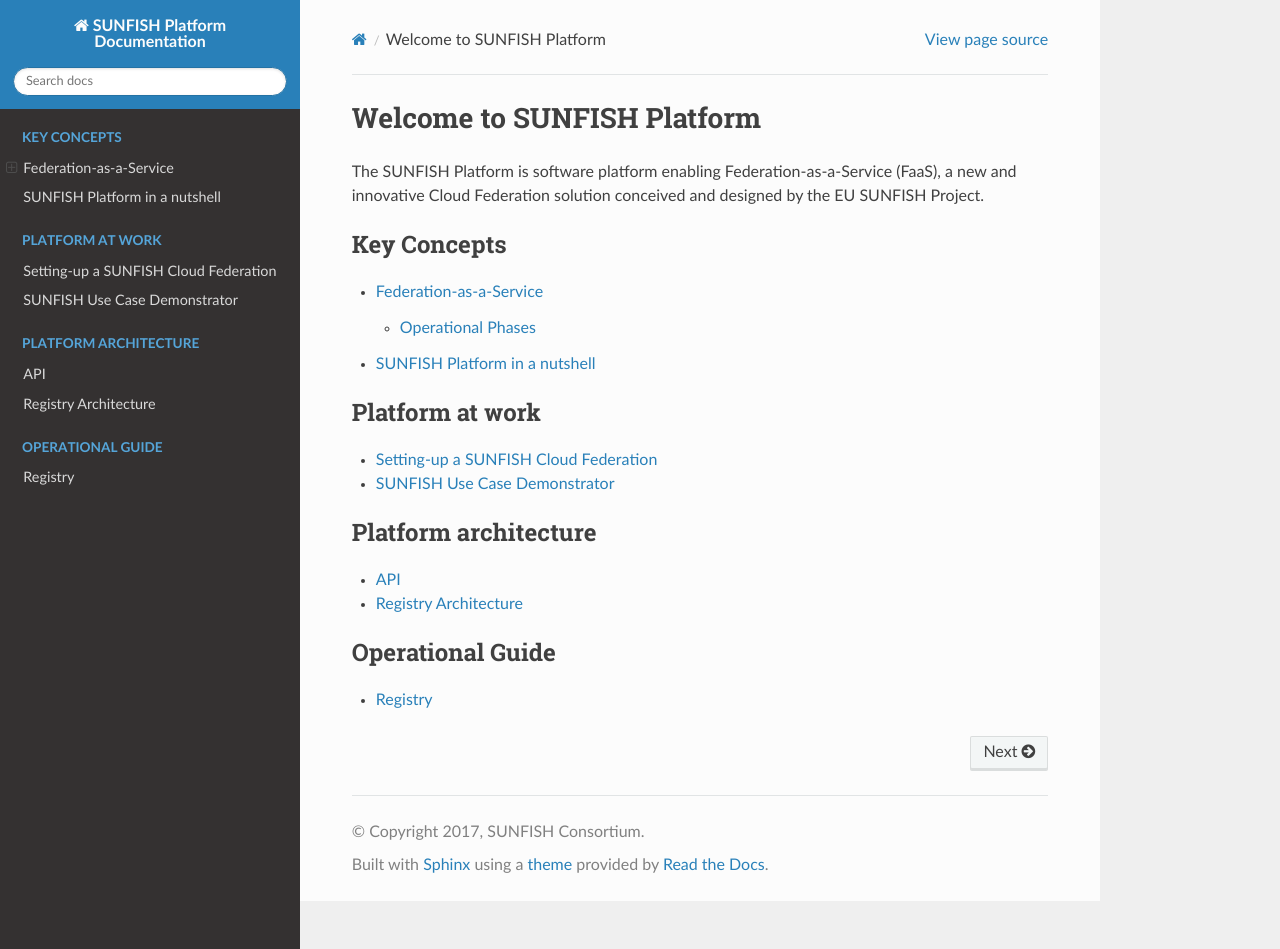
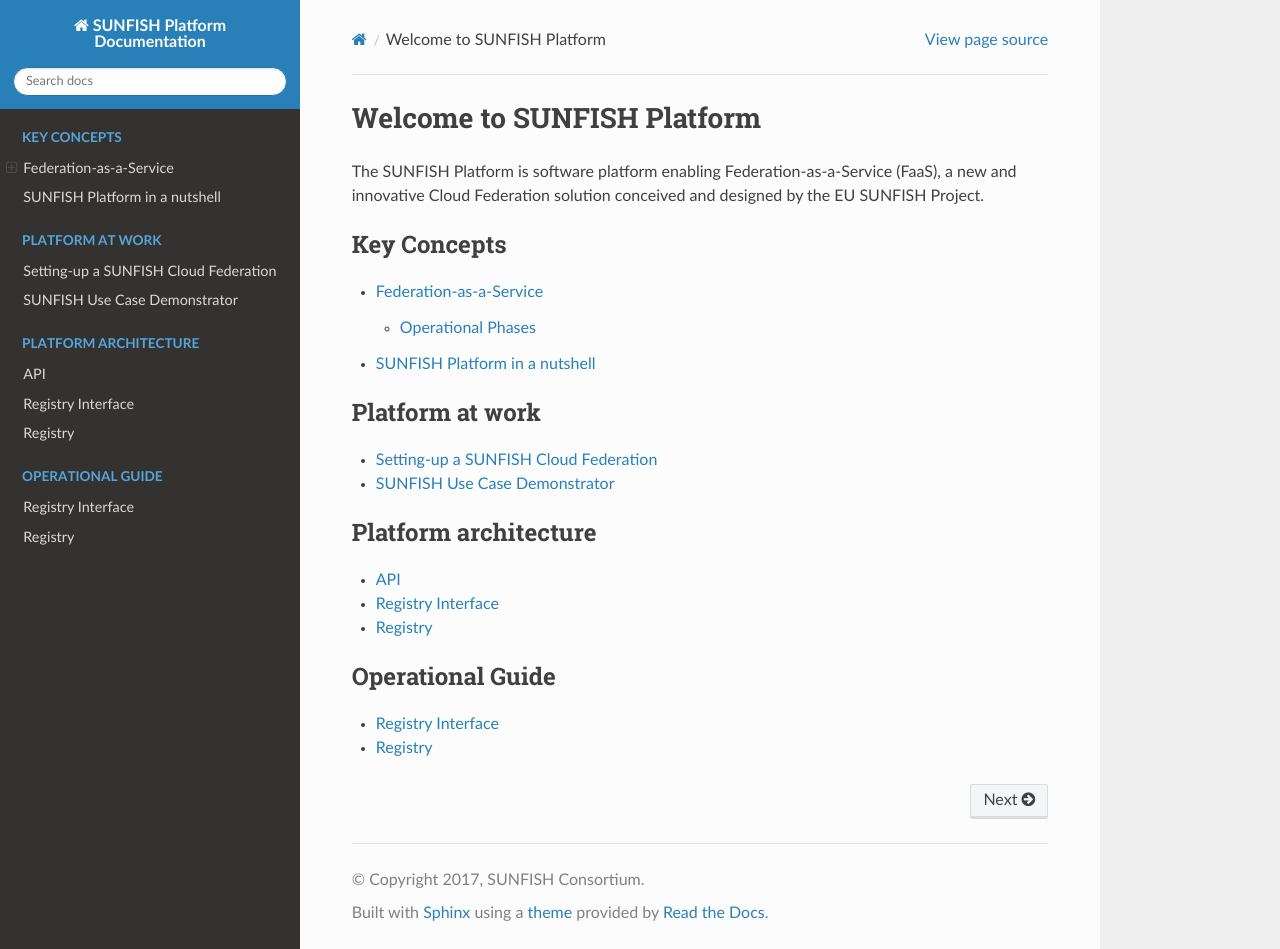
Before and after one commit to sunfish-prj/Platform-docs, a Sphinx documentation site: the page built from docs/index.rst, in a window 1280 px wide and 949 px high. Built offline with Sphinx 7.4.7 and the Read the Docs theme 2.0.0, drawn with Linux system fonts in a browser that asks for light colours.

Commit message:
Add RegistryInterface Files

```diff
--- a/docs/index.rst
+++ b/docs/index.rst
@@ -24,14 +24,16 @@
 
 
 .. toctree::
-  :maxdepth: 2
-  :caption: Platform architecture
+   :maxdepth: 2
+   :caption: Platform architecture
 
-  API
-  registry-arch
+   API
+   registry-interface-arch
+   registry-arch
 
 .. toctree::
    :maxdepth: 2
    :caption: Operational Guide
 
+   registry-interface-op
    registry-op
--- a/docs/registry-arch.rst
+++ b/docs/registry-arch.rst
@@ -1,5 +1,5 @@
-######################
-Registry Architecture
-######################
+#########
+Registry
+#########
 
 This is a page for the Registry Architecture
--- /dev/null
+++ b/docs/registry-interface-arch.rst
@@ -0,0 +1,5 @@
+######################
+Registry Interface
+######################
+
+This is a page for the Registry Interface Architecture
--- /dev/null
+++ b/docs/registry-interface-op.rst
@@ -0,0 +1,5 @@
+####################
+Registry Interface
+####################
+
+This is a page for the Registry Interface Operations Guide
```
